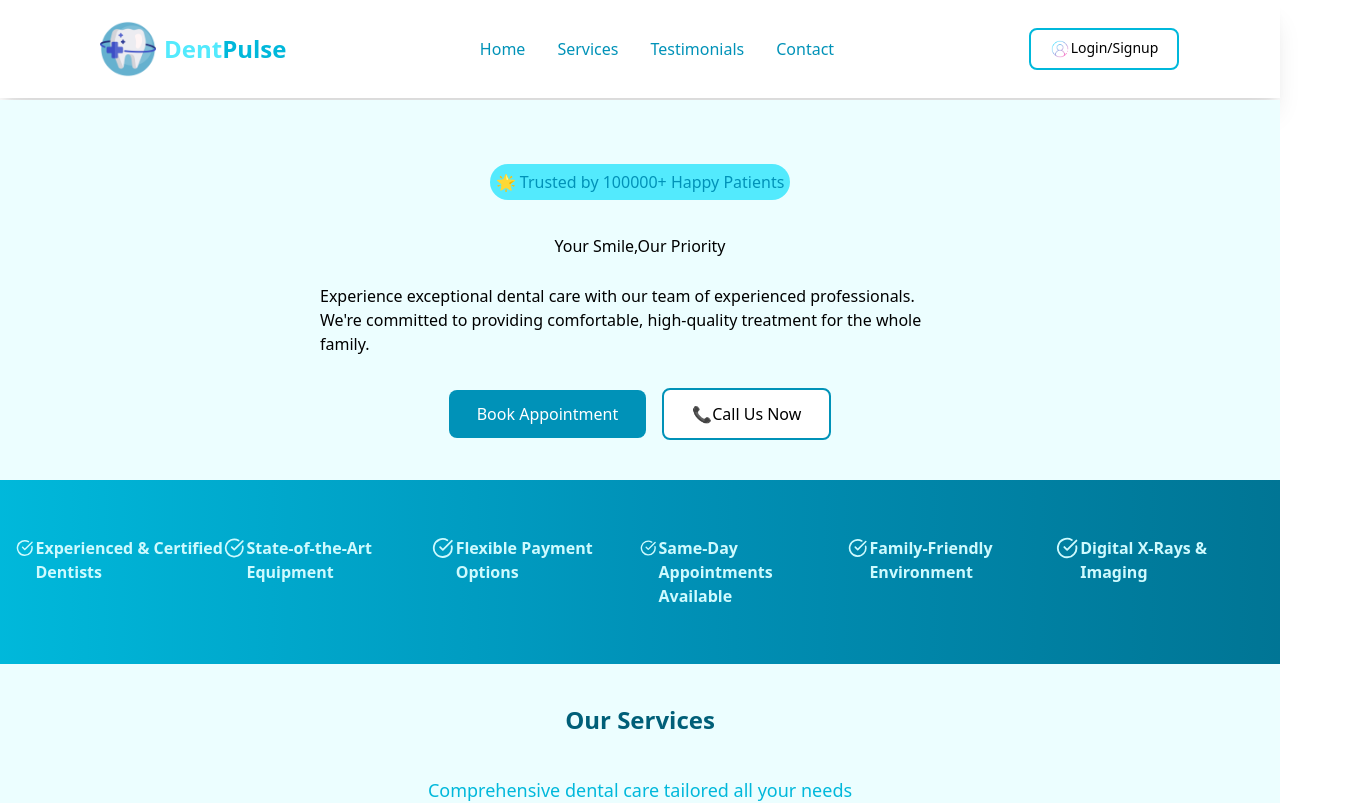
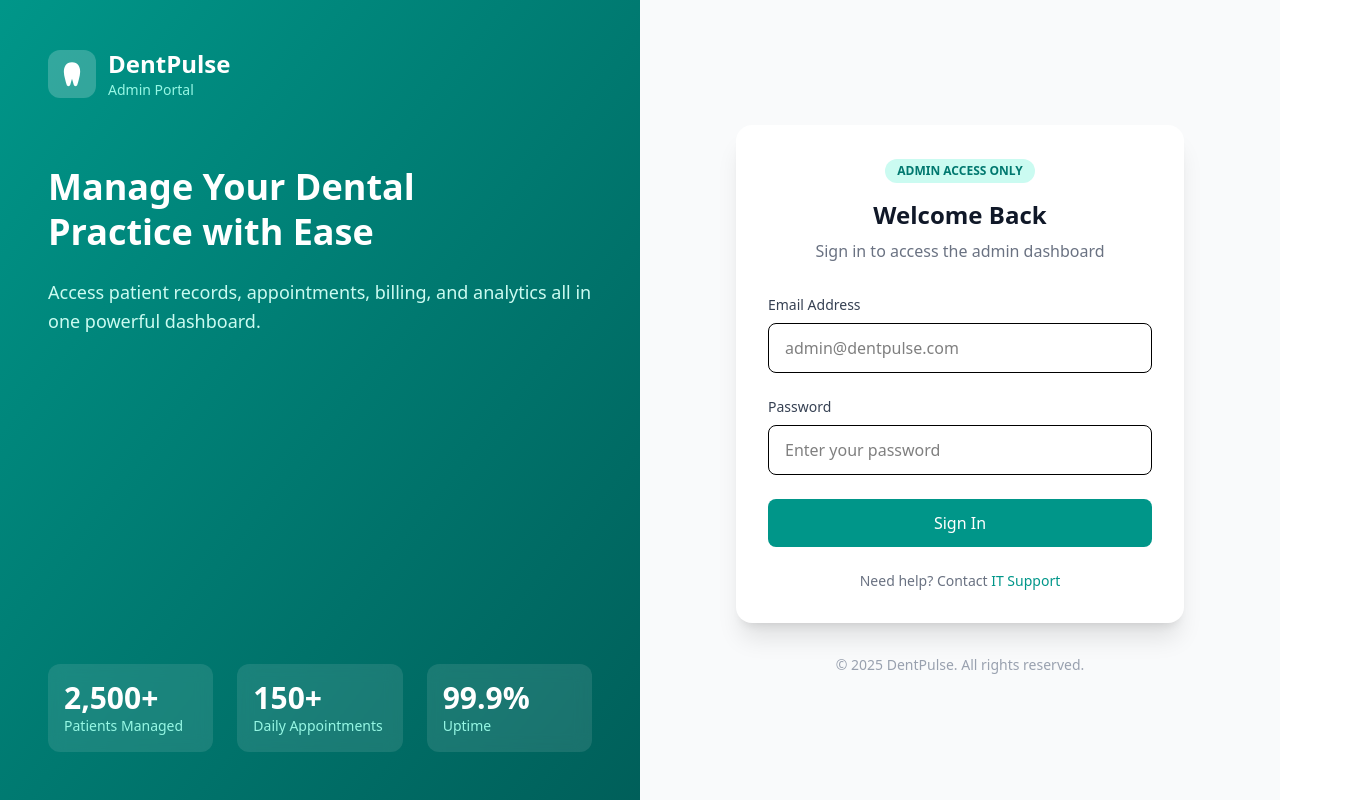
Before and after one commit to HVPasindu/DentPulse, a React app in the folder frontend/: page / in a window 1280 px wide. Shown: the top 803 px of the page, 1368 px wide, since content can reach past the window. Built offline with nearby package versions, Linux system fonts and the light colour scheme; the HTML template or start-up script is replaced by a standard one.

Commit message:
Admin login page and related components

```diff
--- /dev/null
+++ b/frontend/src/Admin/Form.jsx
@@ -0,0 +1,65 @@
+import React from "react"
+
+
+
+import { useState } from "react"
+
+export default function LoginForm() {
+  const [showPassword, setShowPassword] = useState(false)
+  const [isLoading, setIsLoading] = useState(false)
+  const [email, setEmail] = useState("")
+  const [password, setPassword] = useState("")
+  const [rememberMe, setRememberMe] = useState(false)
+
+  const handleSubmit = (e) => {
+    e.preventDefault()
+    setIsLoading(true)
+
+    console.log({ email, password, rememberMe })
+
+    setTimeout(() => {
+      setIsLoading(false)
+      alert("Login functionality will be connected to backend")
+    }, 1500)
+  }
+
+  return (
+    <form onSubmit={handleSubmit} className="space-y-6">
+      <div className="space-y-2">
+        <label className="block text-sm font-medium text-gray-700">
+          Email Address
+        </label>
+        <input
+          type="email"
+          required
+          value={email}
+          onChange={(e) => setEmail(e.target.value)}
+          className="w-full px-4 py-3 border rounded-lg focus:ring-2 focus:ring-teal-500"
+          placeholder="admin@dentpulse.com"
+        />
+      </div>
+
+      <div className="space-y-2">
+        <label className="block text-sm font-medium text-gray-700">
+          Password
+        </label>
+        <input
+          type={showPassword ? "text" : "password"}
+          required
+          value={password}
+          onChange={(e) => setPassword(e.target.value)}
+          className="w-full px-4 py-3 border rounded-lg focus:ring-2 focus:ring-teal-500"
+           placeholder="Enter your password"
+        />
+      </div>
+
+      <button
+        type="submit"
+        disabled={isLoading}
+        className="w-full py-3 bg-teal-600 text-white rounded-lg"
+      >
+        {isLoading ? "Signing in..." : "Sign In "}
+      </button>
+    </form>
+  )
+}
--- /dev/null
+++ b/frontend/src/Admin/Icon.jsx
@@ -0,0 +1,12 @@
+export default function ToothIcon({ className }) {
+  return (
+    <svg
+      viewBox="0 0 24 24"
+      fill="currentColor"
+      className={className}
+      xmlns="http://www.w3.org/2000/svg"
+    >
+      <path d="M12 2C9.5 2 7.5 3 6.5 4.5C5.5 6 5 8 5 10C5 12 5.5 14 6 16C6.5 18 7 20 7.5 21.5C7.7 22.1 8.3 22.5 9 22.5C9.7 22.5 10.3 22 10.5 21.3C11 19.5 11.5 17.5 12 16C12.5 17.5 13 19.5 13.5 21.3C13.7 22 14.3 22.5 15 22.5C15.7 22.5 16.3 22.1 16.5 21.5C17 20 17.5 18 18 16C18.5 14 19 12 19 10C19 8 18.5 6 17.5 4.5C16.5 3 14.5 2 12 2Z" />
+    </svg>
+  )
+}
--- a/frontend/src/App.jsx
+++ b/frontend/src/App.jsx
@@ -1,29 +1,8 @@
-import React from "react";
-import { Header } from "./MainInterface Components/Header";
-import { Footer } from "./MainInterface Components/Footer";
-import { Hero } from "./MainInterface Components/Hero";
-import { BrowserRouter, Routes, Route } from "react-router-dom";
-import { Services } from "./MainInterface Components/ServicesCard";
-import { MiddleSection } from "./MainInterface Components/MiddleSection";
-import { Contact } from "./MainInterface Components/Contact";
-import Carosuel from "./MainInterface Components/Carosuel";
-import Layout from "./Layout";
-import Home from "./index/Home";
 
+import React from "react"
 
+import LoginPg from "./pages/Loginpg"
 
-function App() {
-  return (
-    <BrowserRouter>
-      <Routes>
-        <Route path="/" element={<Layout />}>
-          <Route index element={<Home />} />
-        </Route>
-
-
-      </Routes>
-    </BrowserRouter>
-  );
+export default function App() {
+  return <LoginPg />
 }
-
-export default App;
--- /dev/null
+++ b/frontend/src/pages/Loginpg.jsx
@@ -0,0 +1,94 @@
+import React from "react"
+
+import Icon from "../Admin/Icon"
+import Form from "../Admin/Form"
+
+export default function LoginPage() {
+  return (
+    <div className="min-h-screen flex">
+      {/* Left Side */}
+      <div className="hidden lg:flex lg:w-1/2 bg-gradient-to-br from-teal-600 to-teal-800 p-12 flex-col justify-between text-white">
+        <div>
+          <div className="flex items-center gap-3 mb-8">
+            <div className="w-12 h-12 bg-white/20 rounded-xl flex items-center justify-center">
+              <Icon className="w-7 h-7 text-white" />
+            </div>
+            <div>
+              <h1 className="text-2xl font-bold">DentPulse</h1>
+              <p className="text-teal-200 text-sm">Admin Portal</p>
+            </div>
+          </div>
+
+          <div className="mt-16">
+            <h2 className="text-4xl font-bold leading-tight mb-6">
+              Manage Your Dental<br />Practice with Ease
+            </h2>
+            <p className="text-teal-100 text-lg leading-relaxed">
+              Access patient records, appointments, billing, and analytics all in one powerful dashboard.
+            </p>
+          </div>
+        </div>
+
+        <div className="grid grid-cols-3 gap-6">
+          <div className="bg-white/10 rounded-xl p-4 backdrop-blur-sm">
+            <p className="text-3xl font-bold">2,500+</p>
+            <p className="text-teal-200 text-sm">Patients Managed</p>
+          </div>
+          <div className="bg-white/10 rounded-xl p-4 backdrop-blur-sm">
+            <p className="text-3xl font-bold">150+</p>
+            <p className="text-teal-200 text-sm">Daily Appointments</p>
+          </div>
+          <div className="bg-white/10 rounded-xl p-4 backdrop-blur-sm">
+            <p className="text-3xl font-bold">99.9%</p>
+            <p className="text-teal-200 text-sm">Uptime</p>
+          </div>
+        </div>
+      </div>
+
+      {/* Right Side */}
+      <div className="w-full lg:w-1/2 flex items-center justify-center p-8 bg-gray-50">
+        <div className="w-full max-w-md">
+          <div className="lg:hidden flex items-center justify-center gap-3 mb-8">
+            <div className="w-12 h-12 bg-teal-600 rounded-xl flex items-center justify-center">
+              <Icon className="w-7 h-7 text-white" />
+            </div>
+            <div>
+              <h1 className="text-2xl font-bold text-gray-900">DentPulse</h1>
+              <p className="text-teal-600 text-sm">Admin Portal</p>
+            </div>
+          </div>
+
+          <div className="bg-white rounded-2xl shadow-xl p-8">
+            <div className="text-center mb-8">
+              <span className="inline-block px-3 py-1 bg-teal-100 text-teal-700 text-xs font-semibold rounded-full mb-4">
+                ADMIN ACCESS ONLY
+              </span>
+              <h2 className="text-2xl font-bold text-gray-900">Welcome Back</h2>
+              <p className="text-gray-500 mt-2">
+                Sign in to access the admin dashboard
+              </p>
+            </div>
+
+            <Form />
+
+            <div className="mt-6 text-center">
+              <p className="text-sm text-gray-500">
+                Need help? Contact{" "}
+                <a
+                  href="mailto:support@dentpulse.com"
+                  className="text-teal-600 hover:text-teal-700 font-medium"
+                >
+                  IT Support
+                </a>
+              </p>
+            </div>
+          </div>
+
+          <p className="text-center text-gray-400 text-sm mt-8">
+            © 2025 DentPulse. All rights reserved.
+          </p>
+        </div>
+      </div>
+    </div>
+  )
+}
```
Also changed, not shown: 1 other file (tests, documents, lock files or other folders).
